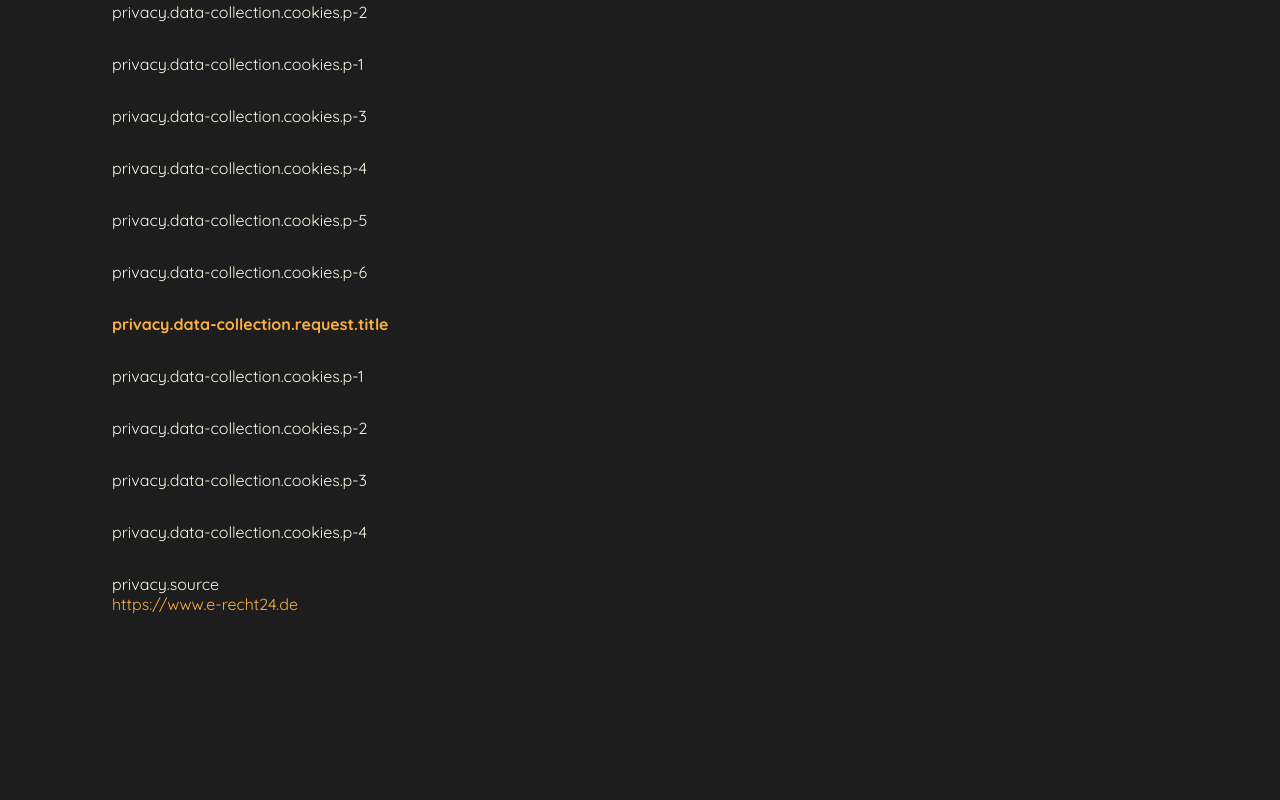
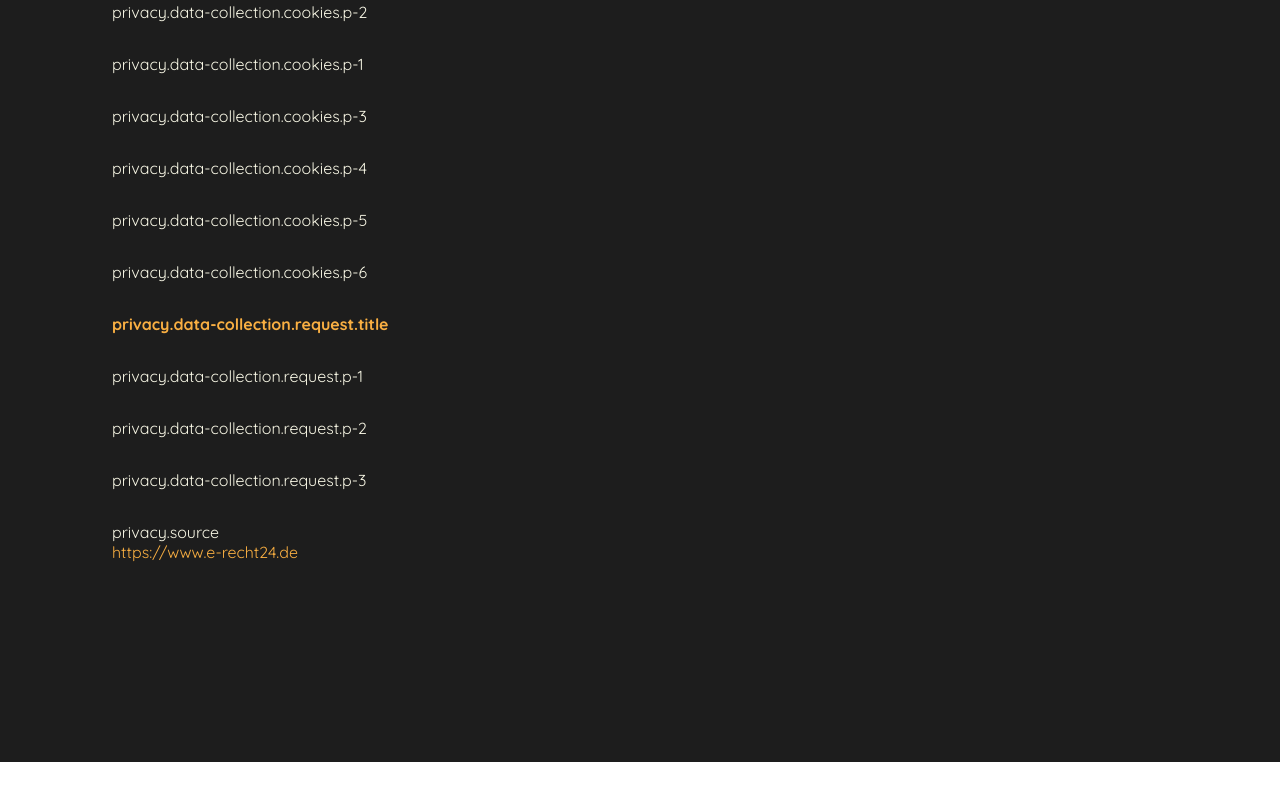
Before and after one commit to elma1989/portfolio, an Angular app: page /privacy-policy in a window 1280 px wide. Shown: the part 2994-3794 px from the top of the page. After the commit the page ends 3756 px from the top, so only its background shows below. Built offline with nearby package versions, Linux system fonts and the light colour scheme.

Commit message:
chore: Updated de.json - Added german translation privacy.data-collection

```diff
--- a/public/assets/i18n/de.json
+++ b/public/assets/i18n/de.json
@@ -160,6 +160,25 @@
                 "i-4": "Wenn Sie einen Widerspruch nach Art. 21 Abs. 1 DSGVO eingelegt haben, muss eine Abwägung zwischen Ihren und unseren Interessen vorgenommen werden. Solange noch nicht feststeht, wessen Interessen überwiegen, haben Sie das Recht, die Einschränkung der Verarbeitung Ihrer personenbezogenen Daten zu verlangen.",
                 "p-2": "Wenn Sie die Verarbeitung Ihrer personenbezogenen Daten eingeschränkt haben, dürfen diese Daten – von ihrer Speicherung abgesehen – nur mit Ihrer Einwilligung oder zur Geltendmachung, Ausübung oder Verteidigung von Rechtsansprüchen oder zum Schutz der Rechte einer anderen natürlichen oder juristischen Person oder aus Gründen eines wichtigen öffentlichen Interesses der Europäischen Union oder eines Mitgliedstaats verarbeitet werden."
             }
-        }
+        },
+        "data-collection": {
+            "title": "Datenerfassung auf dieser Website",
+            "cookies": {
+                "title":"Cookies",
+                "p-1": "Unsere Internetseiten verwenden so genannte „Cookies“. Cookies sind kleine Datenpakete und richten auf Ihrem Endgerät keinen Schaden an. Sie werden entweder vorübergehend für die Dauer einer Sitzung (Session-Cookies) oder dauerhaft (permanente Cookies) auf Ihrem Endgerät gespeichert. Session-Cookies werden nach Ende Ihres Besuchs automatisch gelöscht. Permanente Cookies bleiben auf Ihrem Endgerät gespeichert, bis Sie diese selbst löschen oder eine automatische Löschung durch Ihren Webbrowser erfolgt",
+                "p-2": "Cookies können von uns (First-Party-Cookies) oder von Drittunternehmen stammen (sog. Third-PartyCookies). Third-Party-Cookies ermöglichen die Einbindung bestimmter Dienstleistungen von Drittunternehmen innerhalb von Webseiten (z. B. Cookies zur Abwicklung von Zahlungsdienstleistungen).",
+                "p-3": "Cookies haben verschiedene Funktionen. Zahlreiche Cookies sind technisch notwendig, da bestimmte Webseitenfunktionen ohne diese nicht funktionieren würden (z. B. die Warenkorbfunktion oder die Anzeige von Videos). Andere Cookies können zur Auswertung des Nutzerverhaltens oder zu Werbezwecken verwendet werden.",
+                "p-4": "Cookies, die zur Durchführung des elektronischen Kommunikationsvorgangs, zur Bereitstellung bestimmter, von Ihnen erwünschter Funktionen (z. B. für die Warenkorbfunktion) oder zur Optimierung der Website (z. B. Cookies zur Messung des Webpublikums) erforderlich sind (notwendige Cookies), werden auf Grundlage von Art. 6 Abs. 1 lit. f DSGVO gespeichert, sofern keine andere Rechtsgrundlage angegeben wird. Der Websitebetreiber hat ein berechtigtes Interesse an der Speicherung von notwendigen Cookies zur technisch fehlerfreien und optimierten Bereitstellung seiner Dienste. Sofern eine Einwilligung zur Speicherung von Cookies und vergleichbaren Wiedererkennungstechnologien abgefragt wurde, erfolgt die Verarbeitung ausschließlich auf Grundlage dieser Einwilligung (Art. 6 Abs. 1 lit. a DSGVO und § 25 Abs. 1 TDDDG); die Einwilligung ist jederzeit widerrufbar.",
+                "p-5": "Sie können Ihren Browser so einstellen, dass Sie über das Setzen von Cookies informiert werden und Cookies nur im Einzelfall erlauben, die Annahme von Cookies für bestimmte Fälle oder generell ausschließen sowie das automatische Löschen der Cookies beim Schließen des Browsers aktivieren. Bei der Deaktivierung von Cookies kann die Funktionalität dieser Website eingeschränkt sein.",
+                "p-6": "Welche Cookies und Dienste auf dieser Website eingesetzt werden, können Sie dieser Datenschutzerklärung entnehmen."
+            },
+            "request": {
+                "title": "Anfrage per E-Mail",
+                "p-1": "Wenn Sie uns per E-Mail, Telefon oder Telefax kontaktieren, wird Ihre Anfrage inklusive aller daraus hervorgehenden personenbezogenen Daten (Name, Anfrage) zum Zwecke der Bearbeitung Ihres Anliegens bei uns gespeichert und verarbeitet. Diese Daten geben wir nicht ohne Ihre Einwilligung weiter.",
+                "p-2": "Die Verarbeitung dieser Daten erfolgt auf Grundlage von Art. 6 Abs. 1 lit. b DSGVO, sofern Ihre Anfrage mit der Erfüllung eines Vertrags zusammenhängt oder zur Durchführung vorvertraglicher Maßnahmen erforderlich ist. In allen übrigen Fällen beruht die Verarbeitung auf unserem berechtigten Interesse an der effektiven Bearbeitung der an uns gerichteten Anfragen (Art. 6 Abs. 1 lit. f DSGVO) oder auf Ihrer Einwilligung (Art. 6 Abs. 1 lit. a DSGVO) sofern diese abgefragt wurde; die Einwilligung ist jederzeit widerrufbar.",
+                "p-3": "Die von Ihnen an uns per Kontaktanfragen übersandten Daten verbleiben bei uns, bis Sie uns zur Löschung auffordern, Ihre Einwilligung zur Speicherung widerrufen oder der Zweck für die Datenspeicherung entfällt (z. B. nach abgeschlossener Bearbeitung Ihres Anliegens). Zwingende gesetzliche Bestimmungen – insbesondere gesetzliche Aufbewahrungsfristen – bleiben unberührt."
+            }
+        },
+        "source": "Quelle:"
     }
 }
--- a/src/app/privacy-policy/privacy-policy.component.html
+++ b/src/app/privacy-policy/privacy-policy.component.html
@@ -93,10 +93,9 @@ flex justify-center">
         <p>{{ 'privacy.data-collection.cookies.p-6' | translate }}</p>
         <h3 class="font-bold tx-yellow"
         >{{ 'privacy.data-collection.request.title' | translate }}</h3>
-        <p>{{ 'privacy.data-collection.cookies.p-1' | translate }}</p>
-        <p>{{ 'privacy.data-collection.cookies.p-2' | translate }}</p>
-        <p>{{ 'privacy.data-collection.cookies.p-3' | translate }}</p>
-        <p>{{ 'privacy.data-collection.cookies.p-4' | translate }}</p>
+        <p>{{ 'privacy.data-collection.request.p-1' | translate }}</p>
+        <p>{{ 'privacy.data-collection.request.p-2' | translate }}</p>
+        <p>{{ 'privacy.data-collection.request.p-3' | translate }}</p>
         <p>{{ 'privacy.source' | translate }}<br/>
             <a href="https://www.e-recht24.de"
             class="tx-yellow hover:underline">https://www.e-recht24.de</a></p>
```
